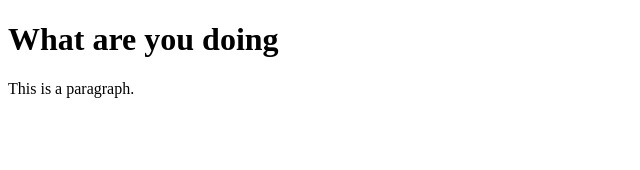
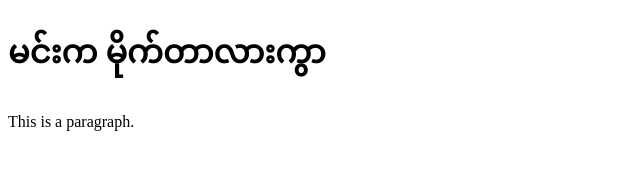
Before and after one commit to FlashLMT/LwinMinThant, a plain HTML site: page index.html in a window 1280 px wide. Shown: the whole page, without its empty margins (0-640 px from the left). Drawn offline with Linux system fonts and the light colour scheme.

Commit message:
Update index.html

```diff
--- a/index.html
+++ b/index.html
@@ -5,7 +5,7 @@
 </head>
 <body>
 
-<h1>What are you doing</h1>
+<h1>မင်းက မိုက်တာလားကွာ </h1>
 <p>This is a paragraph.</p>
 
 </body>
```
